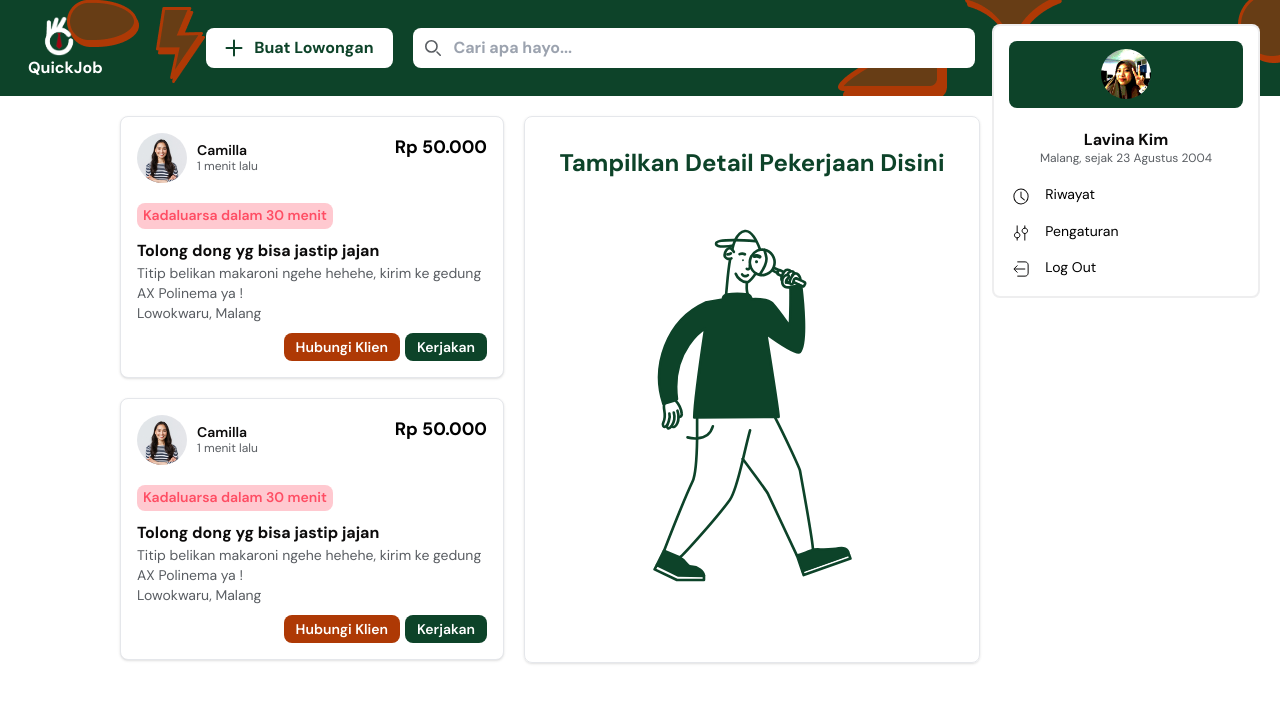
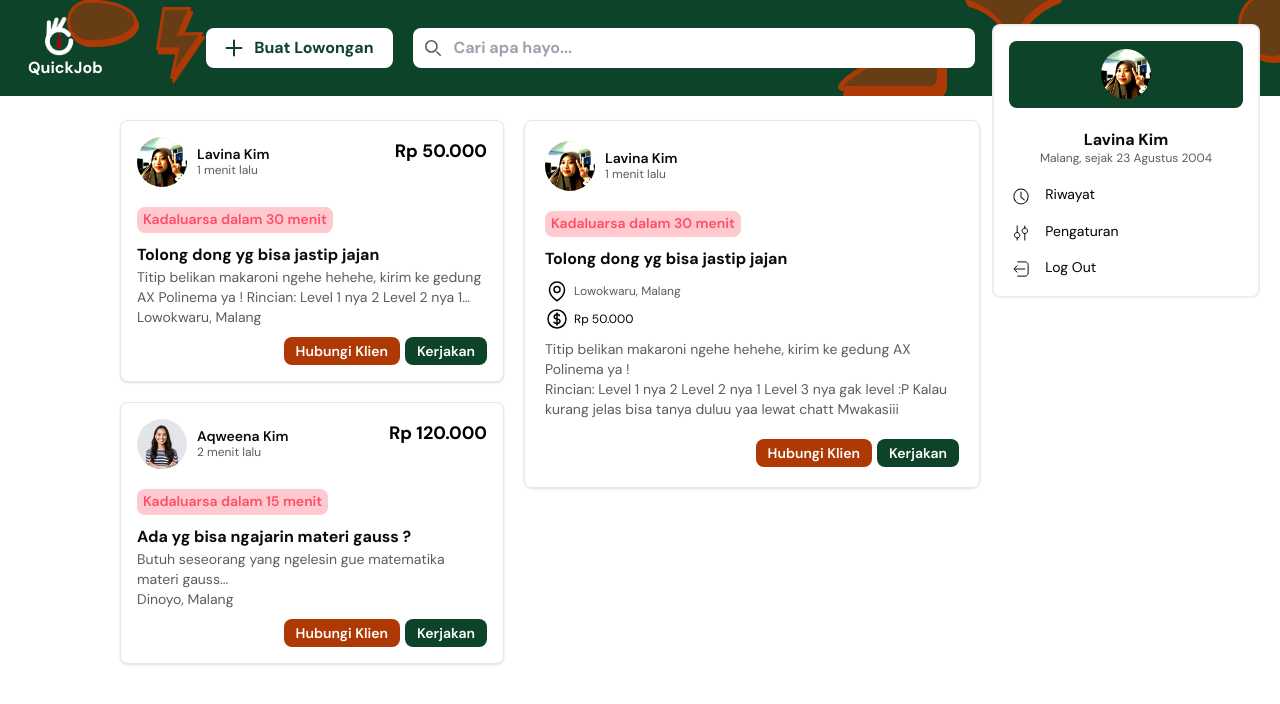
Before and after one commit to hmdnu/quick-job, a React (Vite) app in the folder client/: page / in a window 1280 px wide. Shown: the top 704 px of the page. Built offline with nearby package versions, Linux system fonts and the light colour scheme.

Commit message:
feat: ui slicing for detail vacancy page

```diff
--- /dev/null
+++ b/client/src/components/DetailVacancy.tsx
@@ -0,0 +1,124 @@
+function DetailVacancy() {
+  return (
+    <section className="md:basis-3/5 lg:basis-2/5 p-[20px] hidden h-full md:grid border border-gray-200 rounded-lg shadow">
+      <div className="grid justify-items-start">
+        <div className="flex flexCenter gap-[10px]">
+          <img
+            src="/img/user.jpg"
+            alt="user"
+            className="w-[40px] h-[40px] lg:w-[50px] lg:h-[50px] rounded-full"
+          />
+          <div className="flex md:grid gap-1 items-center justify-start">
+            <h1 className="text-bulma text-sm-s">Lavina Kim</h1>
+            <div className="md:hidden bg-bulma h-1 w-1 rounded-full"></div>
+            <h6 className="text-trunks text-xs-r">1 menit lalu</h6>
+          </div>
+        </div>
+        <div className="hidden mt-[20px] lg:inline-block rounded-lg bg-chici-90 bg-opacity-30 px-[6px] pt-[6px]">
+          <h5 className="mb-2 text-sm-s text-chici-90">
+            Kadaluarsa dalam 30 menit
+          </h5>
+        </div>
+      </div>
+      <div className="grid mt-[10px] gap-[10px] md:gap-0">
+        <h1 className="text-sm-s md:text-md-s text-bulma">
+          Tolong dong yg bisa jastip jajan
+        </h1>
+        <div className="grid my-2 gap-1">
+          <div className="flex items-center gap-[5px]">
+            <svg
+              xmlns="http://www.w3.org/2000/svg"
+              fill="none"
+              viewBox="0 0 24 24"
+              stroke-width="1.5"
+              stroke="currentColor"
+              className="size-6"
+            >
+              <path
+                stroke-linecap="round"
+                stroke-linejoin="round"
+                d="M15 10.5a3 3 0 1 1-6 0 3 3 0 0 1 6 0Z"
+              />
+              <path
+                stroke-linecap="round"
+                stroke-linejoin="round"
+                d="M19.5 10.5c0 7.142-7.5 11.25-7.5 11.25S4.5 17.642 4.5 10.5a7.5 7.5 0 1 1 15 0Z"
+              />
+            </svg>
+            <span className="text-xs-r md:text-xs-r text-trunks">
+              Lowokwaru, Malang
+            </span>
+          </div>
+          <div className="flex items-center gap-[5px]">
+            <svg
+              xmlns="http://www.w3.org/2000/svg"
+              fill="none"
+              viewBox="0 0 24 24"
+              stroke-width="1.5"
+              stroke="currentColor"
+              className="size-6"
+            >
+              <path
+                stroke-linecap="round"
+                stroke-linejoin="round"
+                d="M12 6v12m-3-2.818.879.659c1.171.879 3.07.879 4.242 0 1.172-.879 1.172-2.303 0-3.182C13.536 12.219 12.768 12 12 12c-.725 0-1.45-.22-2.003-.659-1.106-.879-1.106-2.303 0-3.182s2.9-.879 4.006 0l.415.33M21 12a9 9 0 1 1-18 0 9 9 0 0 1 18 0Z"
+              />
+            </svg>
+            <h1 className="text-xs-r">Rp 50.000</h1>
+          </div>
+        </div>
+        <p className="text-xs-r md:text-sm-r text-trunks">
+          Titip belikan makaroni ngehe hehehe, kirim ke gedung AX Polinema ya !
+          <br />
+          Rincian: Level 1 nya 2 Level 2 nya 1 Level 3 nya gak level :P Kalau
+          <br />
+          kurang jelas bisa tanya duluu yaa lewat chatt Mwakasiii
+        </p>
+      </div>
+      <div className="mt-[20px] flex justify-end gap-[5px]">
+        <button className="btn-sm-fill rounded-full bg-orange-90 text-white hover:text-orange-90 focus:text-orange-90 text-sm font-semibold">
+          <span className="hidden md:inline">Hubungi Klien</span>
+          <svg
+            xmlns="http://www.w3.org/2000/svg"
+            fill="none"
+            viewBox="0 0 24 24"
+            stroke-width="1.5"
+            stroke="currentColor"
+            className="md:hidden size-6"
+          >
+            <path
+              stroke-linecap="round"
+              stroke-linejoin="round"
+              d="M8.625 12a.375.375 0 1 1-.75 0 .375.375 0 0 1 .75 0Zm0 0H8.25m4.125 0a.375.375 0 1 1-.75 0 .375.375 0 0 1 .75 0Zm0 0H12m4.125 0a.375.375 0 1 1-.75 0 .375.375 0 0 1 .75 0Zm0 0h-.375M21 12c0 4.556-4.03 8.25-9 8.25a9.764 9.764 0 0 1-2.555-.337A5.972 5.972 0 0 1 5.41 20.97a5.969 5.969 0 0 1-.474-.065 4.48 4.48 0 0 0 .978-2.025c.09-.457-.133-.901-.467-1.226C3.93 16.178 3 14.189 3 12c0-4.556 4.03-8.25 9-8.25s9 3.694 9 8.25Z"
+            />
+          </svg>
+        </button>
+        <button className="btn-sm-fill bg-green-90 text-white hover:text-green-90 focus:text-green-90 text-sm font-semibold">
+          <span className="hidden md:inline">Kerjakan</span>
+          <svg
+            xmlns="http://www.w3.org/2000/svg"
+            className="md:hidden w-6 h-6"
+            fill="none"
+            viewBox="0 0 24 24"
+            stroke="currentColor"
+          >
+            <path
+              stroke-linecap="round"
+              stroke-linejoin="round"
+              stroke-width="2"
+              d="M5 13l4 4L19 7"
+            />
+          </svg>
+        </button>
+      </div>
+      <div className="hidden">
+        <h1 className="text-center text-green-90 text-2xl-s">
+          Tampilkan Detail Pekerjaan Disini
+        </h1>
+        <img src="/img/larry-home.svg" alt="larry-home" />
+      </div>
+    </section>
+  );
+}
+
+export default DetailVacancy;
--- a/client/src/components/Navbar.tsx
+++ b/client/src/components/Navbar.tsx
@@ -2,7 +2,7 @@ import { PROFILE_LINKS } from "../constant";
 
 const Navbar = () => {
   return (
-    <nav className="bg-navbar bg-center">
+    <nav className="fixed w-full top-0 bg-navbar bg-center">
       <div className="static max-w-screen-xl flex flex-row items-center gap-[20px] justify-between md:justify-start mx-auto p-4">
         {/* Logo */}
         <a
--- a/client/src/components/Vacancy.tsx
+++ b/client/src/components/Vacancy.tsx
@@ -1,43 +1,48 @@
+import { DUMMY_VACANCY } from "../constant";
+import DetailVacancy from "./DetailVacancy";
+
 const Vacancy = () => {
   return (
-    <section className="md:flex md:justify-center lg:justify-start h-full xl:ml-[120px] mx-[20px] my-[20px] gap-[20px]">
+    <section className="mt-[120px] md:flex md:justify-center lg:justify-start h-full xl:ml-[120px] mx-[20px] my-[20px] gap-[20px]">
       <div className="grid md:inline-block gap-[20px]">
+        {DUMMY_VACANCY.map((vacancy) => (
           <div className="md:mb-[20px] max-w-sm p-4 gap-[10px] bg-white border border-gray-200 rounded-lg shadow">
             <div className="flex justify-between">
               <div className="flex flexCenter gap-[10px]">
                 <img
-                src="/img/user2.jpg"
+                  src={vacancy.userImg}
                   alt="user"
                   className="w-[40px] h-[40px] lg:w-[50px] lg:h-[50px] rounded-full"
                 />
                 <div className="flex lg:grid gap-1 items-center justify-start">
-                <h1 className="text-bulma text-sm-s">Camilla</h1>
+                  <h1 className="text-bulma text-sm-s">{vacancy.username}</h1>
                   <div className="lg:hidden bg-bulma h-1 w-1 rounded-full"></div>
-                <h6 className="text-trunks text-xs-r">1 menit lalu</h6>
+                  <h6 className="text-trunks text-xs-r">
+                    {vacancy.timestamp} lalu
+                  </h6>
                 </div>
               </div>
               <div className="lg:hidden lg:mt-[20px] h-full inline-block rounded-lg bg-chici-90 bg-opacity-30 px-[6px] pt-[6px]">
-              <h5 className="mb-2 text-sm-s text-chici-90">30 menit</h5>
+                <h5 className="mb-2 text-sm-s text-chici-90">{vacancy.exp}</h5>
               </div>
               <div className="hidden lg:flex">
-              <h1 className="text-lg-s">Rp 50.000</h1>
+                <h1 className="text-lg-s">Rp {vacancy.sallary}</h1>
               </div>
             </div>
             <div className="hidden mt-[20px] lg:inline-block rounded-lg bg-chici-90 bg-opacity-30 px-[6px] pt-[6px]">
               <h5 className="mb-2 text-sm-s text-chici-90">
-              Kadaluarsa dalam 30 menit
+                Kadaluarsa dalam {vacancy.exp}
               </h5>
             </div>
             <div className="grid mt-[10px] gap-[10px] md:gap-0">
               <h1 className="text-sm-s md:text-md-s text-bulma">
-              Tolong dong yg bisa jastip jajan
+                {vacancy.title}
               </h1>
-            <p className="line-clamp-1 lg:line-clamp-none text-xs-r md:text-sm-r text-trunks">
-              Titip belikan makaroni ngehe hehehe, kirim ke gedung AX Polinema
-              ya !
+              <p className="line-clamp-1 lg:line-clamp-2 text-xs-r md:text-sm-r text-trunks">
+                {vacancy.desc}
               </p>
               <span className="text-xs-r md:text-sm-r text-trunks">
-              Lowokwaru, Malang
+                {vacancy.location}
               </span>
             </div>
             <div className="mt-[10px] flex justify-end gap-[5px]">
@@ -77,88 +82,9 @@ const Vacancy = () => {
               </button>
             </div>
           </div>
-        <div className="md:mb-[20px] max-w-sm p-4 gap-[10px] bg-white border border-gray-200 rounded-lg shadow">
-          <div className="flex justify-between">
-            <div className="flex flexCenter gap-[10px]">
-              <img
-                src="/img/user2.jpg"
-                alt="user"
-                className="w-[40px] h-[40px] lg:w-[50px] lg:h-[50px] rounded-full"
-              />
-              <div className="flex lg:grid gap-1 items-center justify-start">
-                <h1 className="text-bulma text-sm-s">Camilla</h1>
-                <div className="lg:hidden bg-bulma h-1 w-1 rounded-full"></div>
-                <h6 className="text-trunks text-xs-r">1 menit lalu</h6>
+        ))}
       </div>
-            </div>
-            <div className="lg:hidden lg:mt-[20px] h-full inline-block rounded-lg bg-chici-90 bg-opacity-30 px-[6px] pt-[6px]">
-              <h5 className="mb-2 text-sm-s text-chici-90">30 menit</h5>
-            </div>
-            <div className="hidden lg:flex">
-              <h1 className="text-lg-s">Rp 50.000</h1>
-            </div>
-          </div>
-          <div className="hidden mt-[20px] lg:inline-block rounded-lg bg-chici-90 bg-opacity-30 px-[6px] pt-[6px]">
-            <h5 className="mb-2 text-sm-s text-chici-90">
-              Kadaluarsa dalam 30 menit
-            </h5>
-          </div>
-          <div className="grid mt-[10px] gap-[10px] md:gap-0">
-            <h1 className="text-sm-s md:text-md-s text-bulma">
-              Tolong dong yg bisa jastip jajan
-            </h1>
-            <p className="line-clamp-1 lg:line-clamp-none text-xs-r md:text-sm-r text-trunks">
-              Titip belikan makaroni ngehe hehehe, kirim ke gedung AX Polinema
-              ya !
-            </p>
-            <span className="text-xs-r md:text-sm-r text-trunks">
-              Lowokwaru, Malang
-            </span>
-          </div>
-          <div className="mt-[10px] flex justify-end gap-[5px]">
-            <button className="btn-sm-fill rounded-full bg-orange-90 text-white hover:text-orange-90 focus:text-orange-90 text-sm font-semibold">
-              <span className="hidden lg:inline">Hubungi Klien</span>
-              <svg
-                xmlns="http://www.w3.org/2000/svg"
-                fill="none"
-                viewBox="0 0 24 24"
-                stroke-width="1.5"
-                stroke="currentColor"
-                className="lg:hidden size-6"
-              >
-                <path
-                  stroke-linecap="round"
-                  stroke-linejoin="round"
-                  d="M8.625 12a.375.375 0 1 1-.75 0 .375.375 0 0 1 .75 0Zm0 0H8.25m4.125 0a.375.375 0 1 1-.75 0 .375.375 0 0 1 .75 0Zm0 0H12m4.125 0a.375.375 0 1 1-.75 0 .375.375 0 0 1 .75 0Zm0 0h-.375M21 12c0 4.556-4.03 8.25-9 8.25a9.764 9.764 0 0 1-2.555-.337A5.972 5.972 0 0 1 5.41 20.97a5.969 5.969 0 0 1-.474-.065 4.48 4.48 0 0 0 .978-2.025c.09-.457-.133-.901-.467-1.226C3.93 16.178 3 14.189 3 12c0-4.556 4.03-8.25 9-8.25s9 3.694 9 8.25Z"
-                />
-              </svg>
-            </button>
-            <button className="btn-sm-fill bg-green-90 text-white hover:text-green-90 focus:text-green-90 text-sm font-semibold">
-              <span className="hidden lg:inline">Kerjakan</span>
-              <svg
-                xmlns="http://www.w3.org/2000/svg"
-                className="lg:hidden w-6 h-6"
-                fill="none"
-                viewBox="0 0 24 24"
-                stroke="currentColor"
-              >
-                <path
-                  stroke-linecap="round"
-                  stroke-linejoin="round"
-                  stroke-width="2"
-                  d="M5 13l4 4L19 7"
-                />
-              </svg>
-            </button>
-          </div>
-        </div>
-      </div>
-      <div className="md:basis-3/5 lg:basis-2/5 p-[30px] hidden h-[547px] md:grid justify-items-center border border-gray-200 rounded-lg shadow">
-        <h1 className="text-center text-green-90 text-2xl-s">
-          Tampilkan Detail Pekerjaan Disini
-        </h1>
-        <img src="/img/larry-home.svg" alt="larry-home" />
-      </div>
+      <DetailVacancy />
     </section>
   );
 };
--- a/client/src/constant/index.ts
+++ b/client/src/constant/index.ts
@@ -11,3 +11,28 @@ export const PROFILE_LINKS = [
   },
   { href: "/", key: "log-out", icon: "/img/log-out.svg", label: "Log Out" },
 ];
+
+export const DUMMY_VACANCY = [
+  {
+    key: "0",
+    userImg: "/img/user.jpg",
+    username: "Lavina Kim",
+    timestamp: "1 menit",
+    sallary: "50.000",
+    exp: "30 menit",
+    title: "Tolong dong yg bisa jastip jajan",
+    desc: "Titip belikan makaroni ngehe hehehe, kirim ke gedung AX Polinema ya ! Rincian: Level 1 nya 2 Level 2 nya 1 Level 3 nya gak level :P Kalau kurang jelas bisa tanya duluu yaa lewat chatt Mwakasiii",
+    location: "Lowokwaru, Malang",
+  },
+  {
+    key: "1",
+    userImg: "/img/user2.jpg",
+    username: "Aqweena Kim",
+    timestamp: "2 menit",
+    sallary: "120.000",
+    exp: "15 menit",
+    title: "Ada yg bisa ngajarin materi gauss ?",
+    desc: "Butuh seseorang yang ngelesin gue matematika materi gauss...",
+    location: "Dinoyo, Malang",
+  },
+];
```
Lines whose indentation alone changed are shown as unchanged.
